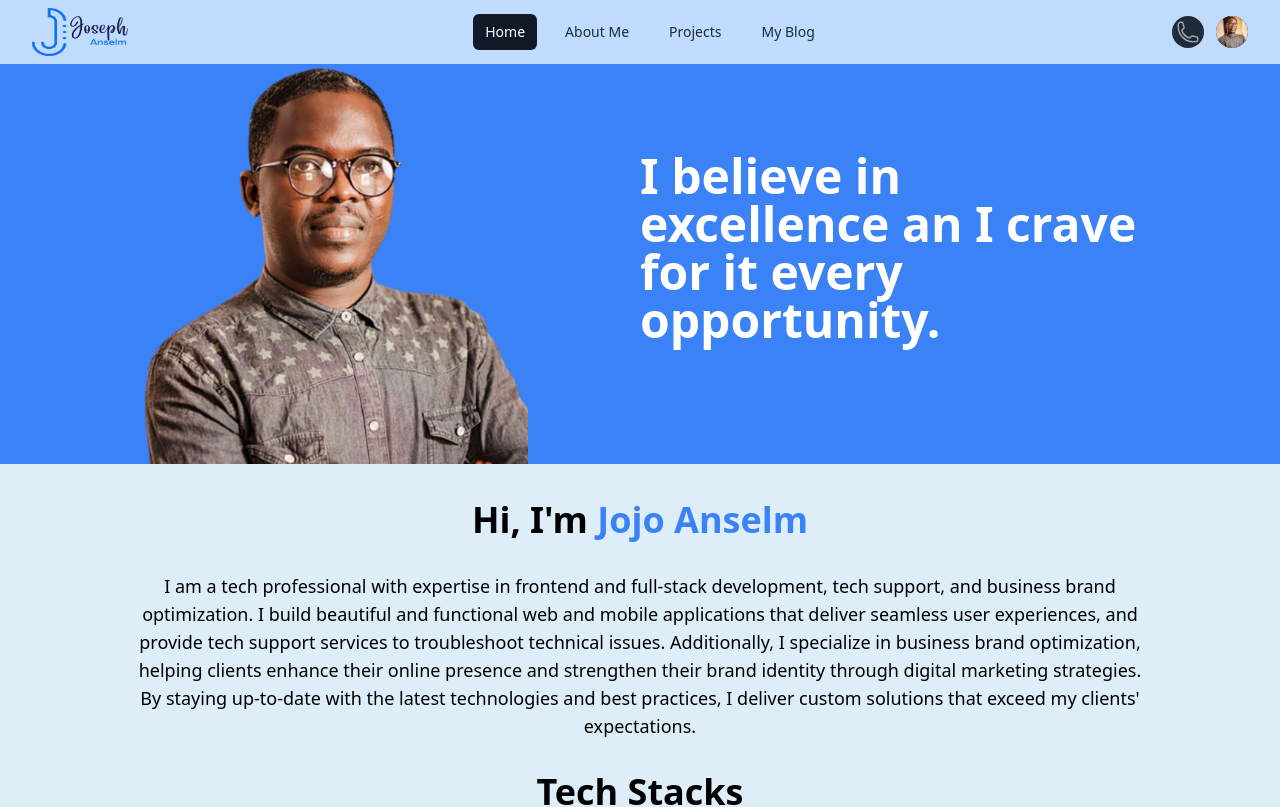
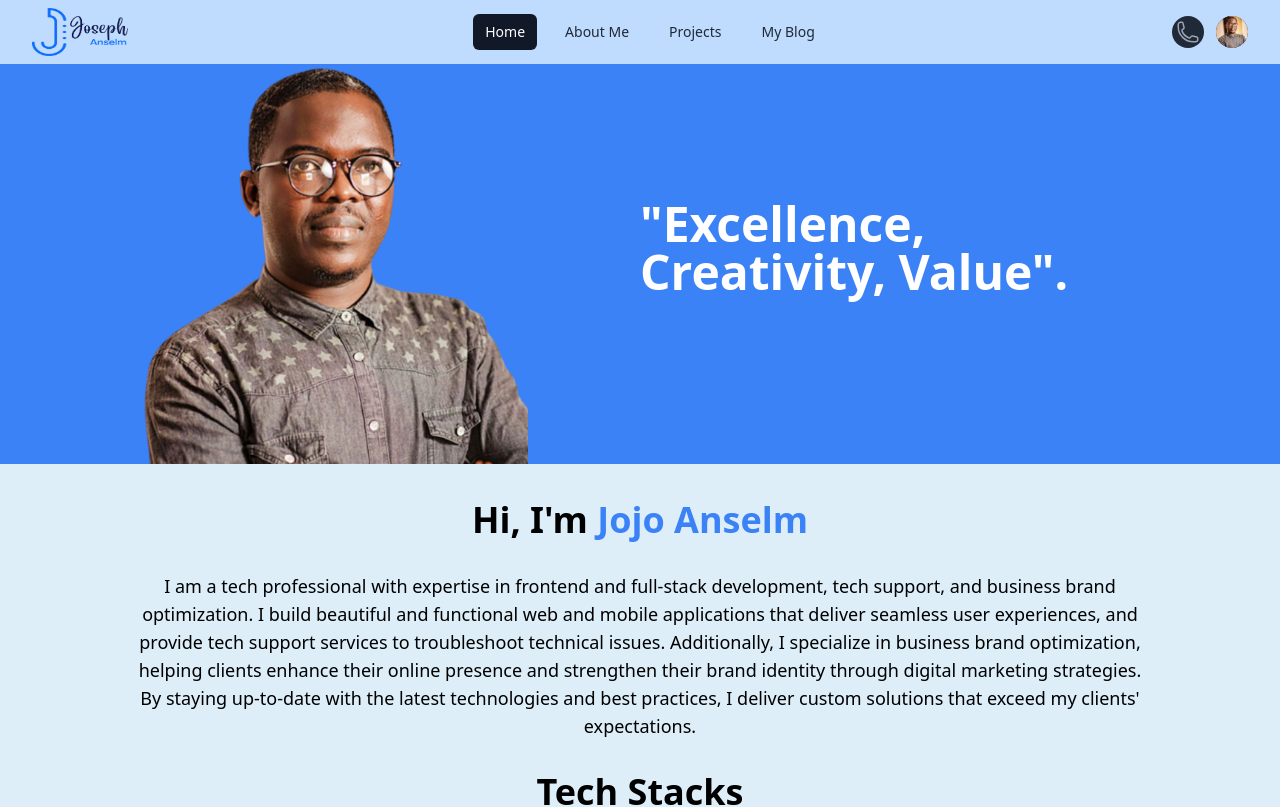
Before and after one commit to joseph-anselm/my-portfolio, a Next.js app: page /about in a window 1280 px wide. Shown: the top 807 px of the page. Built offline with nearby package versions, Linux system fonts and the light colour scheme.

Commit message:
admin fix

```diff
--- a/components/herosection.js
+++ b/components/herosection.js
@@ -26,7 +26,7 @@ const HeroSection = () => {
         </div>
         <div className="w-1/2">
           <h1 className="text-white lg:text-5xl md:text-4xl sm:text-2xl font-bold mb-8">
-            I believe in excellence an I crave for it every opportunity.
+            "Excellence, Creativity, Value".
           </h1>
         </div>
       </div>
```
